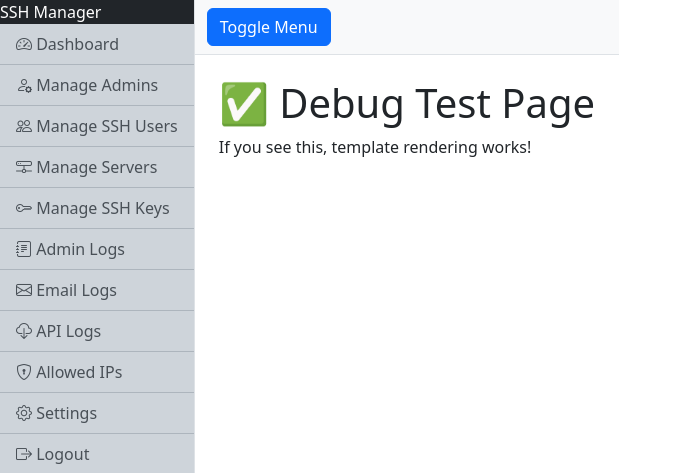
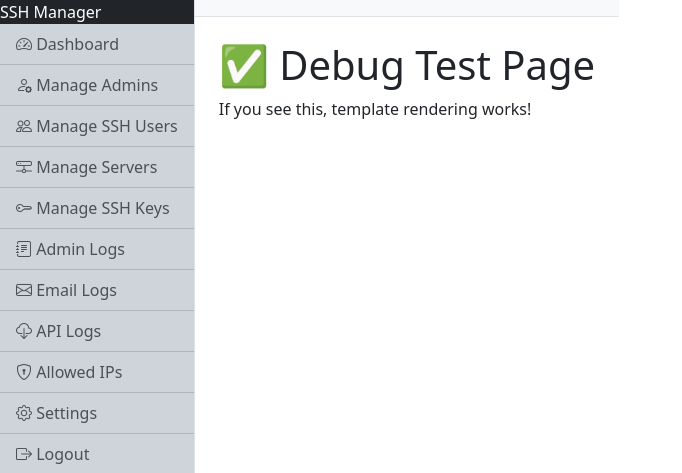
Before and after one commit to Malakhovskyy/ssh-auth-api, a FastAPI app: page /admin/debug-test in a window 1280 px wide. Shown: the top 473 px of the page, without its empty margins (0-682 px from the left). Run offline with FastAPI, Linux system fonts and the light colour scheme; some libraries are stand-ins or nearby versions.

Commit message:
visual fixes

```diff
--- a/app/templates/base.html
+++ b/app/templates/base.html
@@ -56,7 +56,6 @@
     <div id="page-content-wrapper">
         <nav class="navbar navbar-expand-lg navbar-light bg-light border-bottom">
             <div class="container-fluid">
-                <button class="btn btn-primary" id="menu-toggle">Toggle Menu</button>
             </div>
         </nav>
 
@@ -69,12 +68,6 @@
 </div>
 
 <script src="/static/js/bootstrap.bundle.min.js"></script>
-<script>
-    document.getElementById("menu-toggle").addEventListener("click", function(e) {
-        e.preventDefault();
-        document.getElementById("wrapper").classList.toggle("toggled");
-    });
-</script>
 
 </body>
 </html>
```
